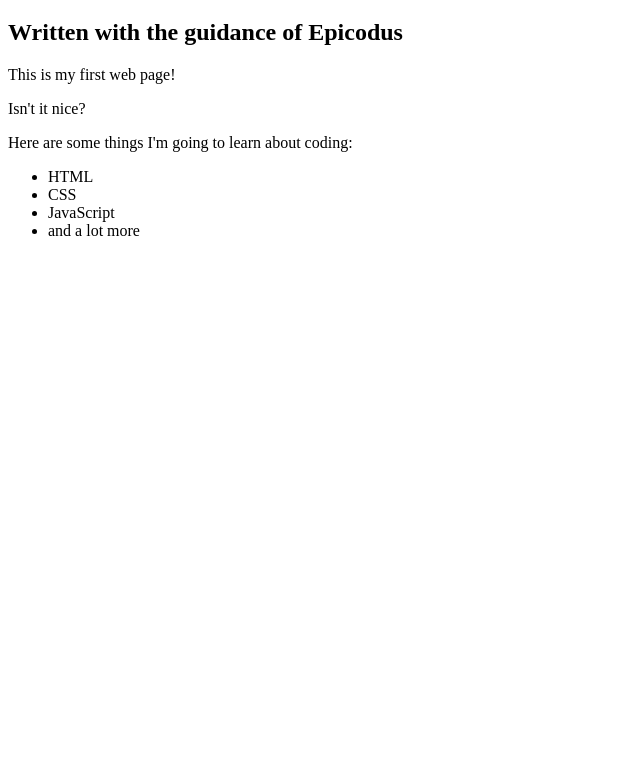
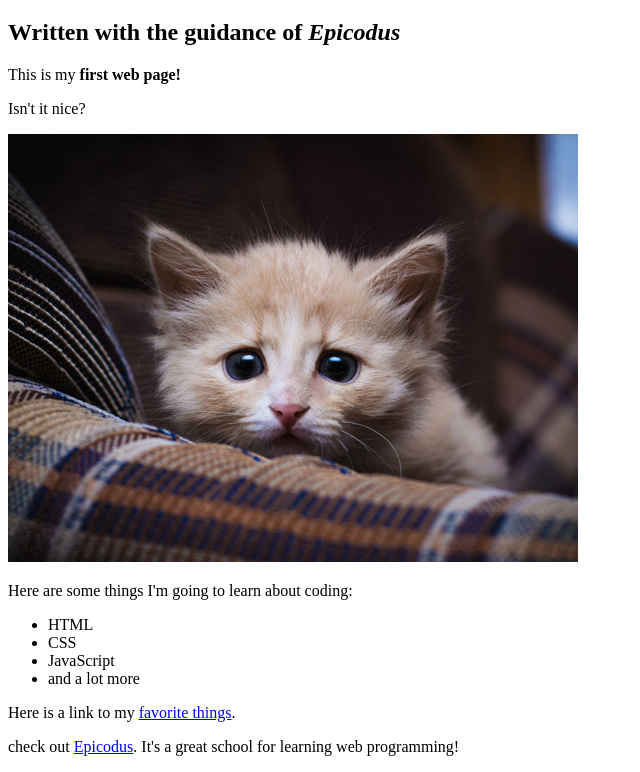
Before and after one commit to azamatbekmurat/my-first-webpage, a plain HTML site: page my-first-webpage.html in a window 1280 px wide. Shown: the part 61-833 px from the top of the page, without its empty margins (0-640 px from the left). Before the commit the page ends 800 px from the top, so only its background shows below. Drawn offline with Linux system fonts and the light colour scheme.

Commit message:
add links and images

```diff
--- a/my-first-webpage.html
+++ b/my-first-webpage.html
@@ -5,9 +5,10 @@
   </head>
   <body>
     <h1>My first webpage</h1>
-    <h2>Written with the guidance of Epicodus</h2>
-    <p>This is my first web page!</p>
+    <h2>Written with the guidance of <em>Epicodus</em></h2>
+    <p>This is my <strong>first web page!</strong></p>
     <p>Isn't it nice?</p>
+    <img src="img/cute-kitten.jpeg" alt="s photo of a cute kitten">
     <p>Here are some things I'm going to learn about coding:</p>
     <ul>
     <li>HTML</li>
@@ -15,5 +16,8 @@
       <li>JavaScript</li>
       <li>and a lot more</li>
     </ul>
+    <p>Here is a link to my <a href="favorite-things.html"> favorite things</a>.</p>
+
+    <p>check out <a href="https://www.epicodus.com/">Epicodus</a>. It's a great school for learning web programming!</p>
   </body>
 </html>
```
